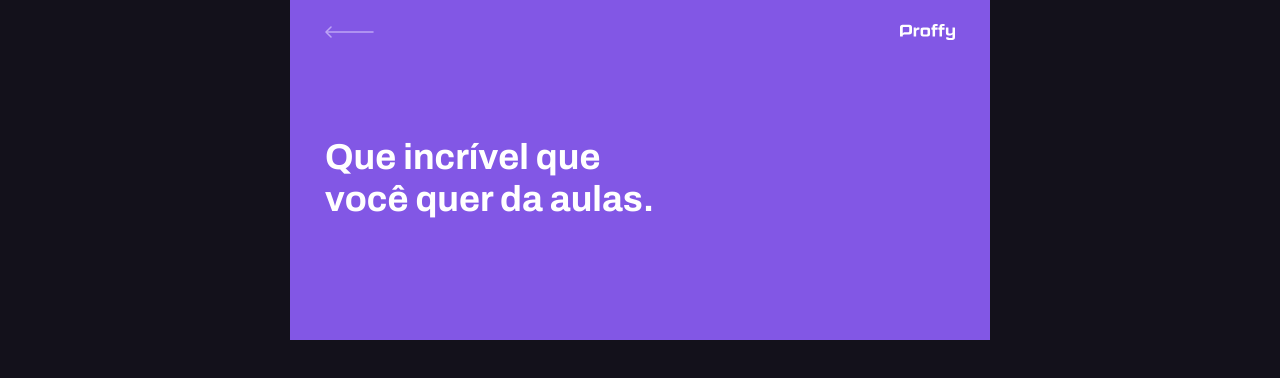
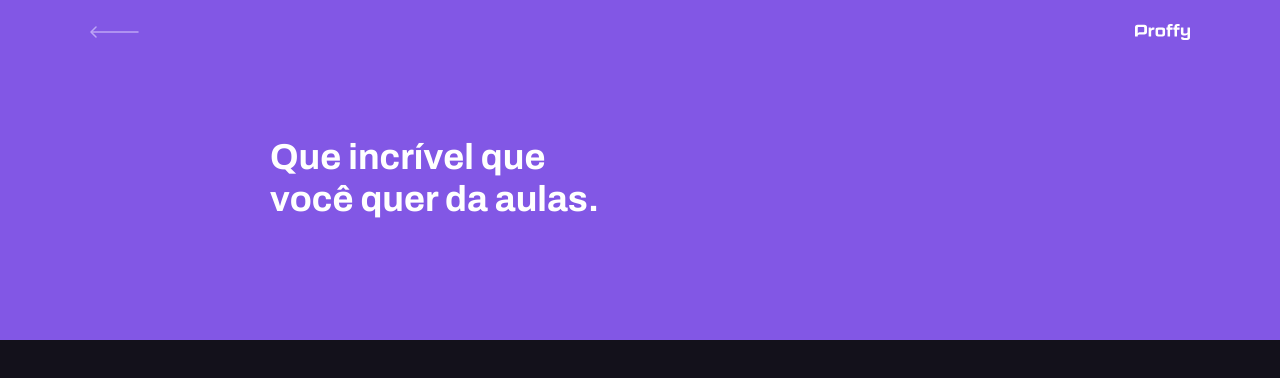
Before and after one commit to gleysonabreu/nextlevelweek, a React (Create React App) app in the folder web/: page /give-classes in a window 1280 px wide. Shown: the top 378 px of the page. Built offline with nearby package versions, Linux system fonts and the light colour scheme.

Commit message:
Add responsive on TeacherForm page.

```diff
--- a/web/src/pages/TeacherForm/styles.ts
+++ b/web/src/pages/TeacherForm/styles.ts
@@ -3,4 +3,8 @@ import styled from 'styled-components';
 export const PageTeacherForm = styled.div`
   width: 100vw !important;
   height: 100vh;
+
+  @media(min-width: 700px){
+    max-width: 100% !important;
+  }
 `;
```
